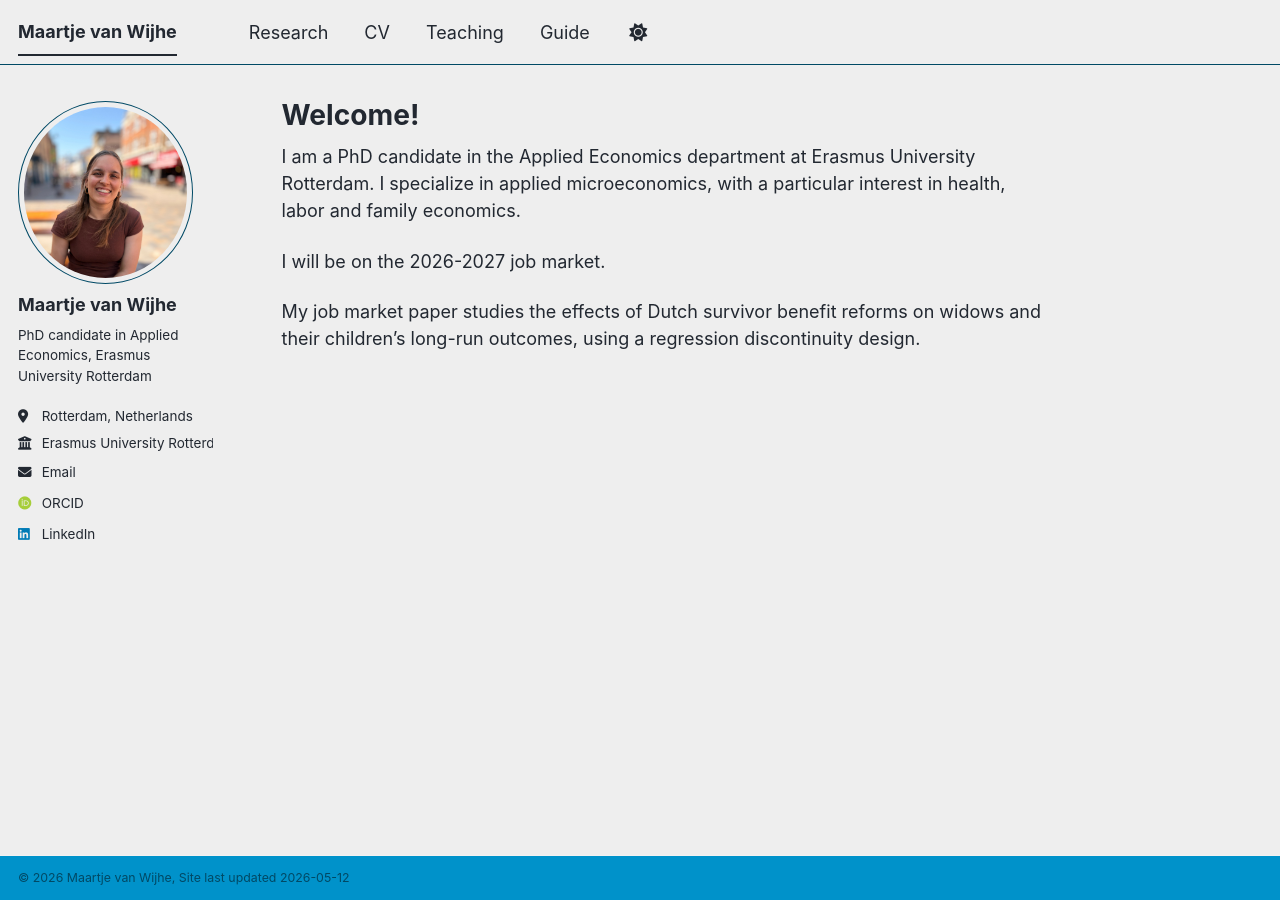
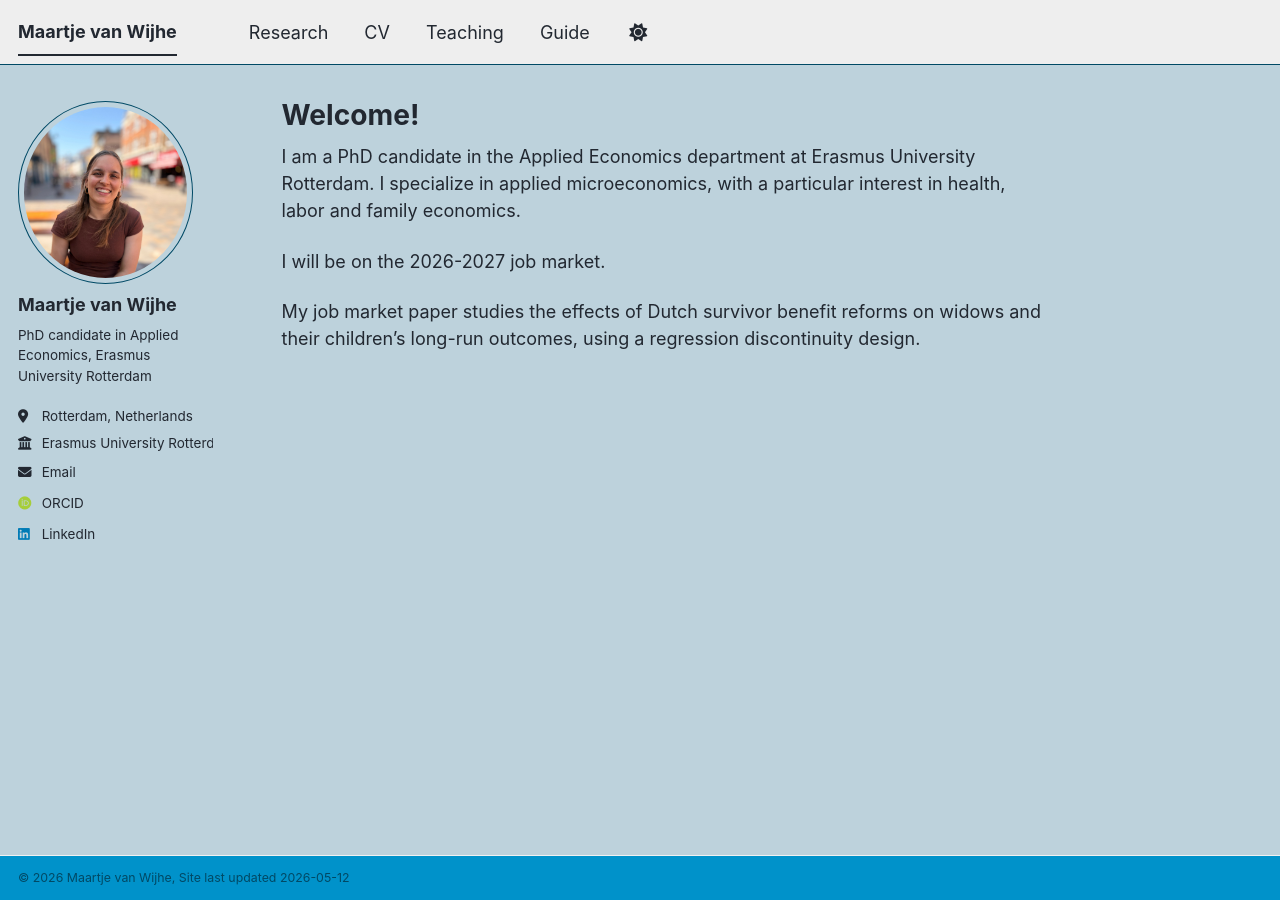
Before and after one commit to Maartjevw23/mywebsite, a Jekyll site: the page built from _pages/about.md, in a window 1280 px wide. Built offline with Jekyll 4.4.1, drawn with Linux system fonts in a browser that asks for light colours; some web fonts are replaced; a script bundle is joined from its source files by our own code; library files that are not in the unit come from our copies.

Commit message:
Update main.scss

```diff
--- a/assets/css/main.scss
+++ b/assets/css/main.scss
@@ -43,3 +43,12 @@
     "vendor/font-awesome/solid",
     "vendor/font-awesome/brands"
 ;
+/* Dwing de website-achtergrond naar Blue Ashes */
+html, body, .page__wrap, .initial-content {
+  background-color: #BDD2DC !important;
+}
+
+/* Zorg dat de sidebar (je profielfoto-blok) transparant blijft en mooi meekleurt */
+.sidebar {
+  background-color: transparent !important;
+}
```
